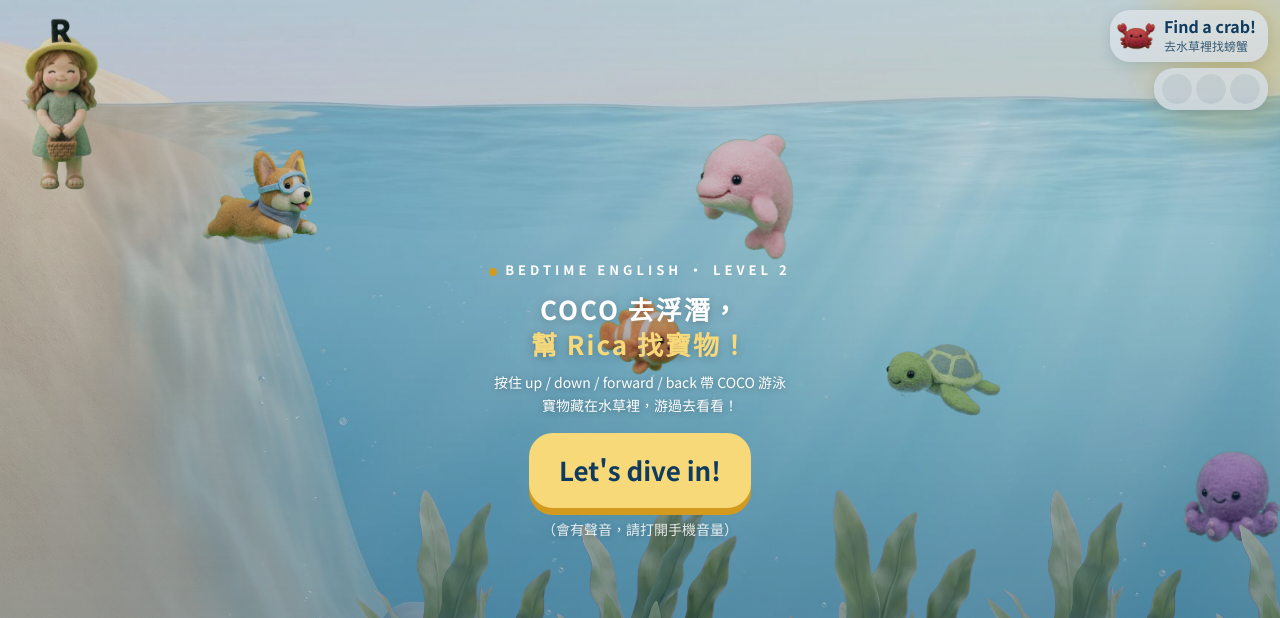
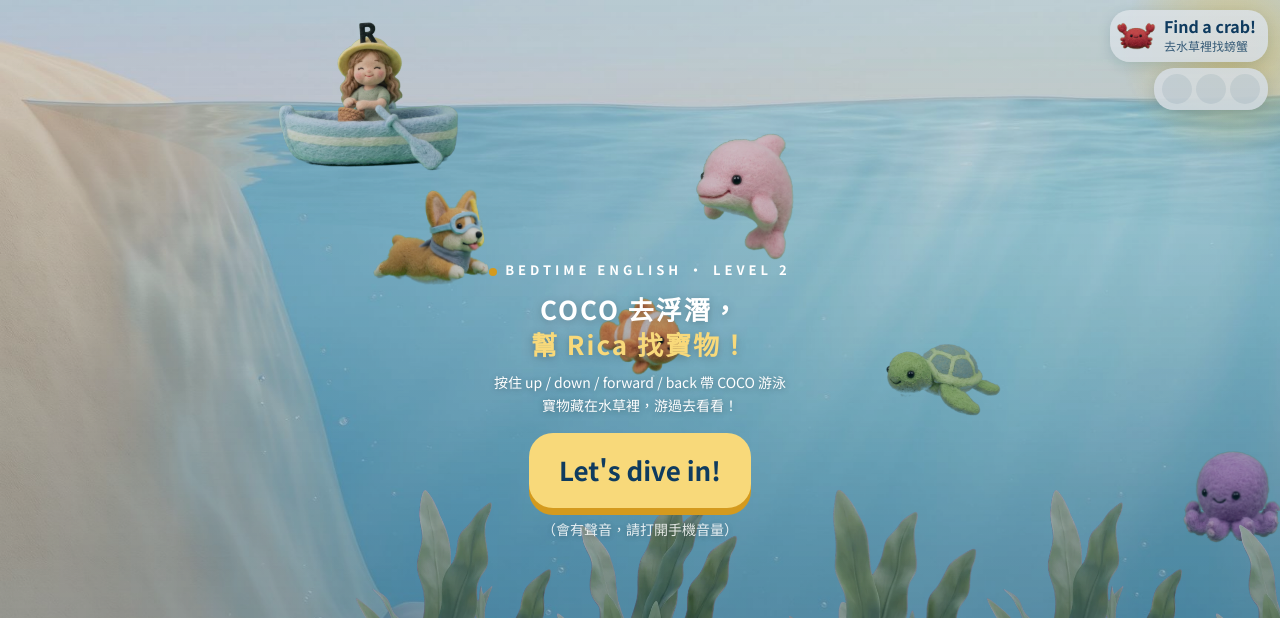
Before and after one commit to Ria60/coco-english, a plain HTML site: page ocean/index.html in a window 1280 px wide. Shown: the top 618 px of the page. Drawn offline with Linux system fonts and the light colour scheme.

Commit message:
第二關：COCO 真實游泳感（慣性、姿勢、划水、泡泡）；Rica 改坐小船漂在畫面左上方
Co-Authored-By: Claude Opus 5.5 <noreply@anthropic.com>

```diff
--- a/ocean/index.html
+++ b/ocean/index.html
@@ -134,11 +134,16 @@
   .world{position:absolute; left:0; top:0; height:100%; aspect-ratio:1934/1080; background:url(img/bg_real.jpg) center/100% 100% no-repeat; will-change:transform}
   .world img{position:absolute; pointer-events:none; -webkit-user-drag:none}
   .sp{position:absolute}
-  .rica{left:1.5%; top:2%; height:22%}
+  .boat{position:absolute; z-index:4; transform-origin:50% 85%; animation:rock 3.6s ease-in-out infinite}
+  .boat img.b{display:block; width:100%; position:static}
+  .boat .inb{position:absolute; width:11%}
+  @keyframes rock{50%{rotate:-2.5deg; translate:0 4%}}
   .coco{position:absolute; z-index:5; transform-origin:50% 50%}
-  .coco .body{width:100%; display:block; position:static; animation:paddle 1.4s ease-in-out infinite}
-  .coco.left .body{transform:scaleX(-1)}
-  @keyframes paddle{50%{translate:0 -4%; rotate:-3deg}}
+  .cbody{position:relative; width:100%; transform-origin:50% 55%; will-change:transform}
+  .cbody img{display:block; width:100%; position:static}
+  .cbody .top{clip-path:inset(0 0 36% 0)}
+  .cbody .legs{position:absolute; left:0; top:0; clip-path:inset(60% 0 0 0); filter:url(#paddle)}
+  .coco.moving .cbody .legs{filter:url(#paddle2)}
   .coco .held{position:absolute; width:40%; right:-4%; bottom:-16%}
   .coco.left .held{right:auto; left:-4%}
   .ani{z-index:3; pointer-events:auto !important; cursor:pointer}
@@ -209,7 +214,7 @@
   .pc em{font-style:normal; font-size:12px; color:var(--sun-deep); font-weight:700; display:block; margin-top:2px}
   @keyframes wiggle{25%{rotate:-9deg}75%{rotate:9deg}}
   @keyframes stretch{50%{scale:1.25}}
-  @media (prefers-reduced-motion: reduce){ .fish,.turtle,.weed,.coco .body{animation:none} }
+  @media (prefers-reduced-motion: reduce){ .fish,.turtle,.weed{animation:none} }
 </style>
 </head>
 <body>
@@ -220,11 +225,17 @@
   <filter id="wig2" x="-30%" y="-30%" width="160%" height="160%"><feTurbulence type="fractalNoise" baseFrequency="0.008 0.03" numOctaves="1" seed="5" result="t">
     <animate attributeName="baseFrequency" dur="1.2s" values="0.008 0.025;0.012 0.045;0.008 0.025" repeatCount="indefinite"/></feTurbulence>
     <feDisplacementMap in="SourceGraphic" in2="t" scale="22" xChannelSelector="R" yChannelSelector="G"/></filter>
+  <filter id="paddle" x="-10%" y="-10%" width="120%" height="120%"><feTurbulence type="fractalNoise" baseFrequency="0.02 0.01" numOctaves="1" seed="7" result="t">
+    <animate attributeName="baseFrequency" dur="2.4s" values="0.02 0.01;0.03 0.014;0.02 0.01" repeatCount="indefinite"/></feTurbulence>
+    <feDisplacementMap in="SourceGraphic" in2="t" scale="5" xChannelSelector="R" yChannelSelector="G"/></filter>
+  <filter id="paddle2" x="-15%" y="-15%" width="130%" height="130%"><feTurbulence type="fractalNoise" baseFrequency="0.025 0.012" numOctaves="1" seed="9" result="t">
+    <animate attributeName="baseFrequency" dur="0.6s" values="0.02 0.01;0.04 0.018;0.02 0.01" repeatCount="indefinite"/></feTurbulence>
+    <feDisplacementMap in="SourceGraphic" in2="t" scale="14" xChannelSelector="R" yChannelSelector="G"/></filter>
 </svg>
 <div class="game" id="game">
   <div class="world" id="world">
-    <img class="rica" id="rica" src="img/rica_beach.webp" alt="Rica 拿著小籃子站在沙灘上">
-    <div class="coco" id="coco"><img class="body" src="img/coco_swim.webp" alt="戴著浮潛面罩的柯基 COCO"></div>
+    <div class="boat" id="boat"><img class="b" src="img/rica_boat.webp" alt="Rica 坐在小船上，拿著小籃子"></div>
+    <div class="coco" id="coco"><div class="cbody" id="cbody"><img class="top" src="img/coco_swim.webp" alt="戴著浮潛面罩的柯基 COCO"><img class="legs" src="img/coco_swim.webp" alt=""></div></div>
   </div>
   <div class="hud">
     <div class="pill"><img id="mImg" src="img/crab.webp" alt=""><div><div class="en" id="mEn">Find a crab!</div><div class="zh" id="mZh">去水草裡找螃蟹</div></div></div>
@@ -373,7 +384,7 @@ const TREASURE = [
   {n:"pearl",    zh:"珍珠", weed:0, color:"The pearl is white."},
 ];
 let H = 0, W = 0, VW = 0, camX = 0, snap = true;
-const C = {x:18, y:19, w:.15}; // COCO 位置（% 世界）與大小（H 比例）
+const C = {x:30, y:24, w:.15}; const BOAT = {x:30, h:.19}; // COCO 位置（% 世界）與大小（H 比例）
 const X_MIN = 15, X_MAX = 93, Y_MIN = 14, Y_MAX = 72;
 let state = "idle", mission = 0, greeted = new Set(), checked = new Set(), held = new Set(), faceLeft = false;
 const els = {};
@@ -399,15 +410,17 @@ function layout(){
   const t = TREASURE[Math.min(mission, 2)], tw = .1 * H;
   tEl.style.width = tw + "px"; tEl.style.left = (px(WEEDS[t.weed].x) - tw/2) + "px"; tEl.style.top = (py(86) - tw*0.6) + "px";
   coco.style.width = C.w * H + "px";
+  document.getElementById("boat").style.width = (BOAT.h * H * 1530/1286) + "px";
   place();
 }
 function place(){
   const cw = C.w * H;
   coco.style.left = (C.x / 100 * W - cw/2) + "px"; coco.style.top = (C.y / 100 * H) + "px";
   coco.classList.toggle("left", faceLeft);
-  // 鏡頭：在沙灘附近停在最左邊（看得到 Rica）；游出去後慢慢跟著 COCO，往前游時前方多留一點空間
+  const boat = document.getElementById("boat"), bw = BOAT.h * H * 1530/1286;
+  boat.style.left = (BOAT.x/100*W - bw/2) + "px"; boat.style.top = (0.02*H) + "px";
+  // 鏡頭：慢慢跟著 COCO，往前游時前方多留一點空間
   let target = C.x / 100 * W - VW * (faceLeft ? 0.6 : 0.4);
-  if(C.x < 24) target = 0;
   target = Math.max(0, Math.min(Math.max(0, W - VW), target));
   camX += (target - camX) * (snap ? 1 : 0.08); snap = false;
   world.style.transform = `translateX(${-camX}px)`;
@@ -446,25 +459,51 @@ function checkWorld(){
       }
     });
   }
-  if(state === "carry" && C.x < 26 && C.y < 24) home();
+  if(state === "carry" && Math.abs(C.x - BOAT.x) < 11 && C.y < 27) home();
 }
 // ===== 移動：按住按鈕持續游 =====
 const dirs = new Set(); let last = 0, lastSay = {};
 const SAY = {up:"Swim up!", down:"Swim down!", left:"Swim back!", right:"Swim forward!"};
+const V = {x:0, y:0}, SX = 11 * 1080/1934, SY = 15; let T = 0, snorkelT = 0;
+const cbody = document.getElementById("cbody");
 function loop(t){
   const dt = Math.min(50, t - (last || t)) / 1000; last = t;
-  if(dirs.size && (state === "go" || state === "carry")){
-    const sx = 11 * 1080/1934 * (H ? 1 : 1), sy = 15;
-    if(dirs.has("left")){ C.x -= sx*dt; faceLeft = true; }
-    if(dirs.has("right")){ C.x += sx*dt; faceLeft = false; }
-    if(dirs.has("up")) C.y -= sy*dt;
-    if(dirs.has("down")) C.y += sy*dt;
-    C.x = Math.max(X_MIN, Math.min(X_MAX, C.x)); C.y = Math.max(Y_MIN, Math.min(Y_MAX, C.y));
-    place(); if(Math.random() < dt*3) bubbles();
-    checkWorld();
-  }
-  else place();
+  const can = state === "go" || state === "carry";
+  const ix = can ? (dirs.has("right") ? 1 : 0) - (dirs.has("left") ? 1 : 0) : 0;
+  const iy = can ? (dirs.has("down") ? 1 : 0) - (dirs.has("up") ? 1 : 0) : 0;
+  if(ix < 0) faceLeft = true; if(ix > 0) faceLeft = false;
+  // 水的阻力：慢慢加速；放開後滑行一小段才停
+  const k = 1 - Math.exp(-dt * (ix || iy ? 2.6 : 1.4));
+  V.x += (ix*SX - V.x) * k; V.y += (iy*SY - V.y) * k;
+  if(!can){ V.x *= 0.9; V.y *= 0.9; }
+  C.x += V.x * dt; C.y += V.y * dt;
+  if(C.x < X_MIN || C.x > X_MAX){ C.x = Math.max(X_MIN, Math.min(X_MAX, C.x)); V.x = 0; }
+  if(C.y < Y_MIN || C.y > Y_MAX){ C.y = Math.max(Y_MIN, Math.min(Y_MAX, C.y)); V.y = 0; }
+  const sp = Math.min(1, Math.hypot(V.x/SX, V.y/SY));
+  // 身體：起伏、往上游抬頭、往下游低頭、划水時身體微微伸縮
+  T += dt * (2.2 + 5 * sp);
+  const ch = C.w * H * 0.8;
+  const bob = Math.sin(T) * ch * (0.04 + 0.03 * sp);
+  let tilt = Math.max(-24, Math.min(24, V.y / SY * 24)) + Math.sin(T * 0.5) * 3;
+  if(faceLeft) tilt = -tilt;
+  const st = 1 + Math.sin(T * 2) * 0.03 * sp;
+  cbody.style.transform = `translateY(${bob}px) rotate(${tilt}deg) scale(${(faceLeft ? -1 : 1) * st}, ${1/st})`;
+  coco.classList.toggle("moving", sp > 0.2);
+  // 泡泡：呼吸管定時冒泡；游的時候腳後面冒泡
+  snorkelT += dt; if(state !== "idle" && snorkelT > (1.8 - sp)){ snorkelT = 0; bubbleAt(faceLeft ? 0.36 : 0.64, 0.02); }
+  if(sp > 0.35 && Math.random() < dt * 5) bubbleAt(faceLeft ? 0.97 : 0.03, 0.62);
+  // 船：一直漂在畫面左上方（跟著鏡頭慢慢漂），手機上隨時看得到 Rica
+  if(state !== "home" && W){ BOAT.x = (camX + VW * (0.27 + 0.02 * Math.sin(t / 2600))) / W * 100; }
+  place();
+  if(state !== "home" && W){ BOAT.x = (camX + VW * (0.27 + 0.02 * Math.sin(t / 2600))) / W * 100; const bw = BOAT.h * H * 1530/1286; document.getElementById("boat").style.left = (BOAT.x/100*W - bw/2) + "px"; }
+  if(can && sp > 0.02) checkWorld();
   requestAnimationFrame(loop);
+}
+function bubbleAt(fx, fy){
+  const cw = C.w * H, b = mk("div", "bubble");
+  const s = 6 + Math.random()*6; b.style.width = b.style.height = s + "px";
+  b.style.left = (C.x/100*W - cw/2 + fx*cw) + "px"; b.style.top = (C.y/100*H + fy*cw*0.8) + "px";
+  setTimeout(() => b.remove(), 3100);
 }
 requestAnimationFrame(loop);
 document.querySelectorAll(".pad button").forEach(b => {
@@ -501,18 +540,18 @@ function pick(){
   const t = TREASURE[mission]; tEl.style.display = "none";
   const h = document.createElement("img"); h.className = "held"; h.src = `img/${t.n}.webp`; h.alt = ""; coco.appendChild(h);
   document.getElementById("pickBtn").classList.add("hidden"); game.classList.remove("picking");
-  state = "carry"; hint(["left","up"]);
+  state = "carry"; hint(["up"]);
   seq(["I found it!", "Now swim up!"]);
 }
 function home(){
   const t = TREASURE[mission]; state = "home"; dirs.clear(); hint([]);
   const hEl = coco.querySelector(".held");
-  const wr = world.getBoundingClientRect(), rica = document.getElementById("rica"), rr = rica.getBoundingClientRect();
-  // 起點：COCO 手上的寶物；終點：Rica 的籃子（籃子在 Rica 圖片的 50% 寬、70% 高）
+  const wr = world.getBoundingClientRect(), boat = document.getElementById("boat"), rr = boat.getBoundingClientRect();
+  // 起點：COCO 手上的寶物；終點：船上 Rica 的籃子（在船圖片的 41% 寬、58% 高）
   const size = .085 * H;
   let sx = C.x/100*W, sy = C.y/100*H + .06*H;
   if(hEl){ const hr = hEl.getBoundingClientRect(); sx = hr.left - wr.left + hr.width/2; sy = hr.top - wr.top + hr.height/2; hEl.remove(); }
-  const tx = rr.left - wr.left + rr.width*0.5, ty = rr.top - wr.top + rr.height*0.70;
+  const tx = rr.left - wr.left + rr.width*0.41, ty = rr.top - wr.top + rr.height*0.58;
   const fly = mk("img", "toss"); fly.src = `img/${t.n}.webp`; fly.alt = "";
   fly.style.cssText = `width:${size}px; left:0; top:0; z-index:8`;
   const mx = (sx + tx)/2, my = Math.min(sy, ty) - .22*H;
@@ -521,9 +560,9 @@ function home(){
     {duration:1300, easing:"cubic-bezier(.3,.1,.3,1)", fill:"forwards"}).onfinish = () => {
     fly.remove();
     // 籃子裡留一個小小的寶物
-    const inb = mk("img", "inbasket"); inb.src = `img/${t.n}.webp`; inb.alt = "";
-    const iw = .028 * H; inb.style.cssText = `width:${iw}px; left:${tx - iw/2 + (mission-1)*iw*0.7}px; top:${ty - iw*0.55}px; z-index:2`;
-    rica.animate([{translate:"0 0"},{translate:"0 -8%"},{translate:"0 0"}], {duration:450, iterations:2, easing:"ease-out"});
+    const inb = document.createElement("img"); inb.className = "inb"; inb.src = `img/${t.n}.webp`; inb.alt = "";
+    inb.style.left = (31 + mission*6) + "%"; inb.style.top = "49%"; boat.appendChild(inb);
+    boat.animate([{translate:"0 0"},{translate:"0 -8%"},{translate:"0 0"}], {duration:450, iterations:2, easing:"ease-out"});
     for(let i=0;i<8;i++){ const d = mk("div", "spark"); d.style.left = tx + "px"; d.style.top = ty + "px";
       d.style.setProperty("--dx", (Math.random()*120-60)+"px"); d.style.setProperty("--dy", (-30-Math.random()*70)+"px"); setTimeout(() => d.remove(), 1100); }
     document.querySelectorAll("#basket i")[mission].innerHTML = `<img src="img/${t.n}.webp" alt="">`;
```
Also changed, not shown: ocean/img/rica_beach.webp (deleted), ocean/img/rica_boat.webp (added).
